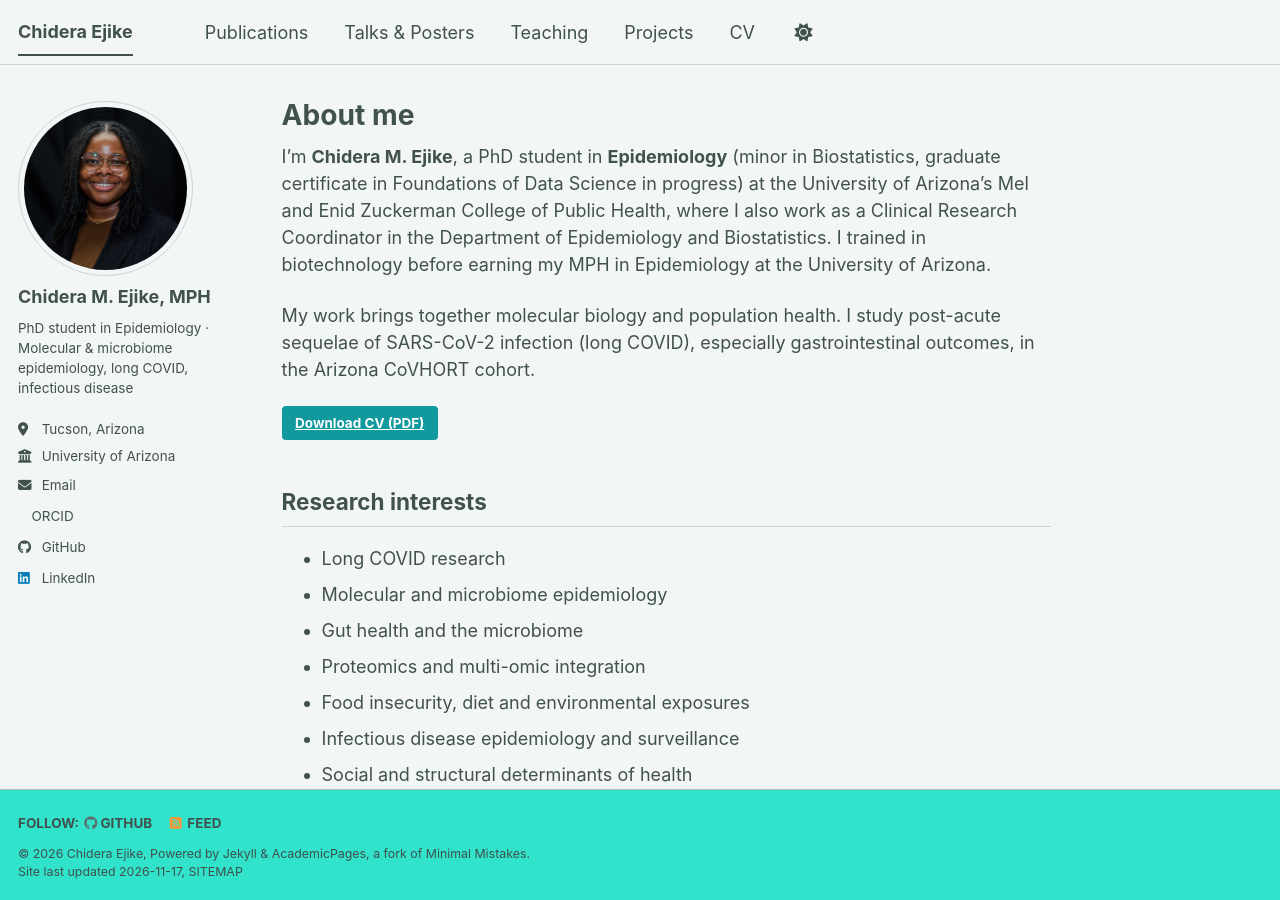
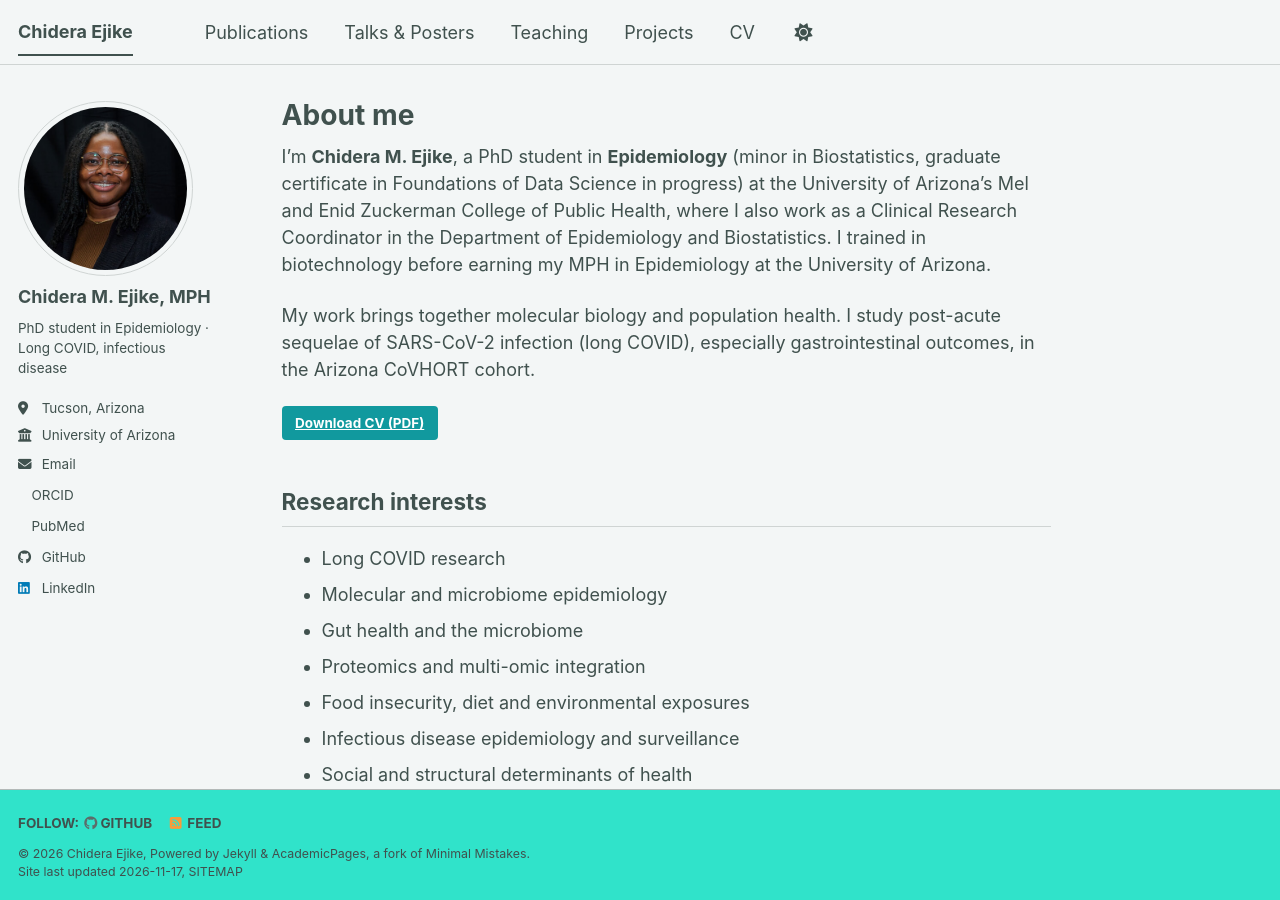
Before and after one commit to cmejike/cmejike.github.io, a Jekyll site: the page built from _pages/about.md, in a window 1280 px wide and 900 px high. Built offline with Jekyll 4.4.1, drawn with Linux system fonts in a browser that asks for light colours; a script bundle is joined from its source files by our own code; a style sheet for code colours, icons or effects is not loaded.

Commit message:
Update personal description and bio in config

```diff
--- a/_config.yml
+++ b/_config.yml
@@ -12,7 +12,7 @@ site_theme               : "mint" # The available themes options are "default",
 title                    : "Chidera Ejike"
 title_separator          : "-"
 name                     : &name "Chidera Ejike"
-description              : &description "Chidera M. Ejike — epidemiology PhD student working on molecular and microbiome epidemiology, long COVID and infectious disease"   # Update this with a general description of your site, this is the default if not overridden by a page
+description              : &description "Chidera M. Ejike — epidemiology PhD student working long COVID and infectious disease"   # Update this with a general description of your site, this is the default if not overridden by a page
 url                      : https://cmejike.github.io # The base hostname & protocol for your site e.g. "https://[your GitHub username].github.io",
                                                            # or if you already have some other page hosted on Github then use "https://[your GitHub username].github.io/[Your Repo Name]"
 baseurl                  : "" # the subpath of your site, e.g. "/blog"
@@ -26,7 +26,7 @@ author:
   avatar           : "profile.png"   # replace images/profile.png with your headshot
   name             : "Chidera M. Ejike, MPH"
   pronouns         : # example: "she/her"
-  bio              : "PhD student in Epidemiology · Molecular & microbiome epidemiology, long COVID, infectious disease"
+  bio              : "PhD student in Epidemiology · Long COVID, infectious disease"
   location         : "Tucson, Arizona"
   employer         : "University of Arizona"
   uri              : # URL
@@ -41,7 +41,7 @@ author:
   orcid            : "https://orcid.org/0009-0002-7768-0545"
   semantic         : # URL
   ssrn             : # URL
-  pubmed           : # add a PubMed search URL once papers are indexed
+  pubmed           : "https://pubmed.ncbi.nlm.nih.gov/?term=Chidera+M+Ejike"
   researchgate     : # URL
   scopus           : # URL
   zotero           : # URL
```
